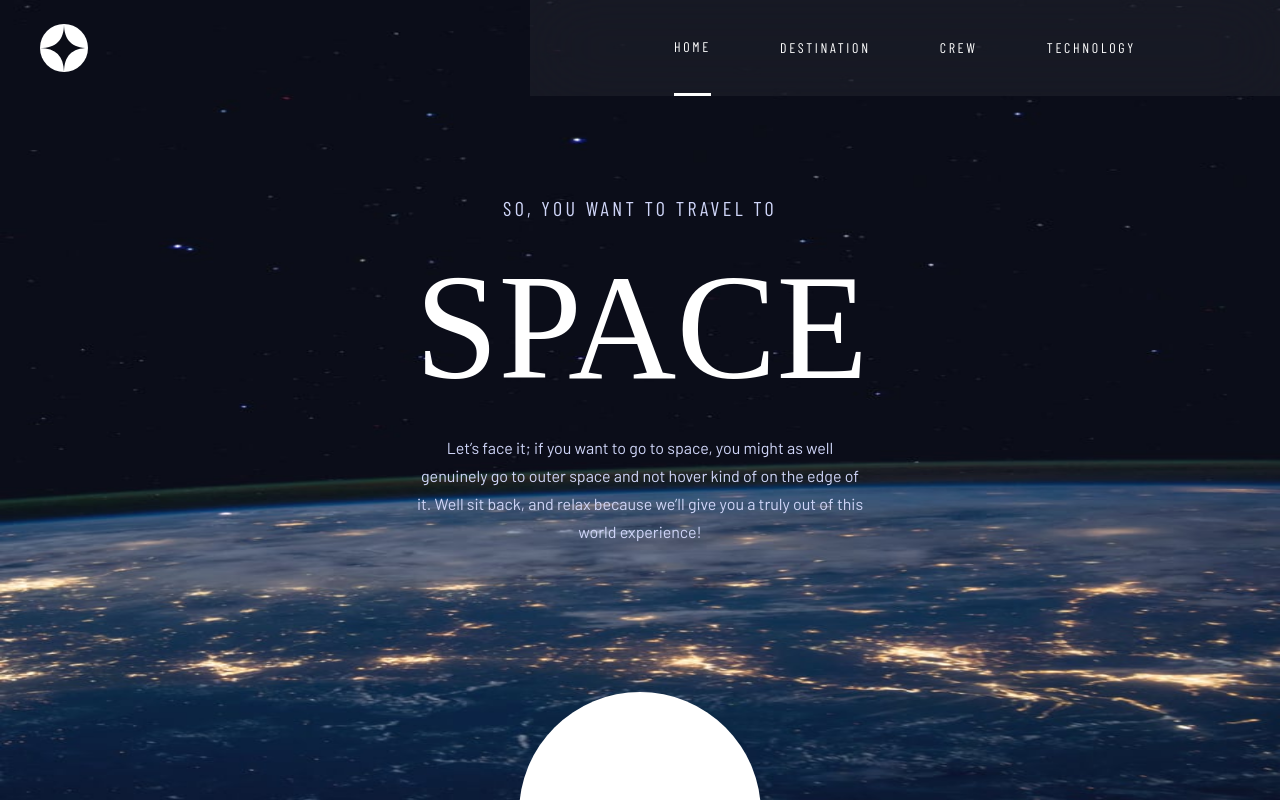
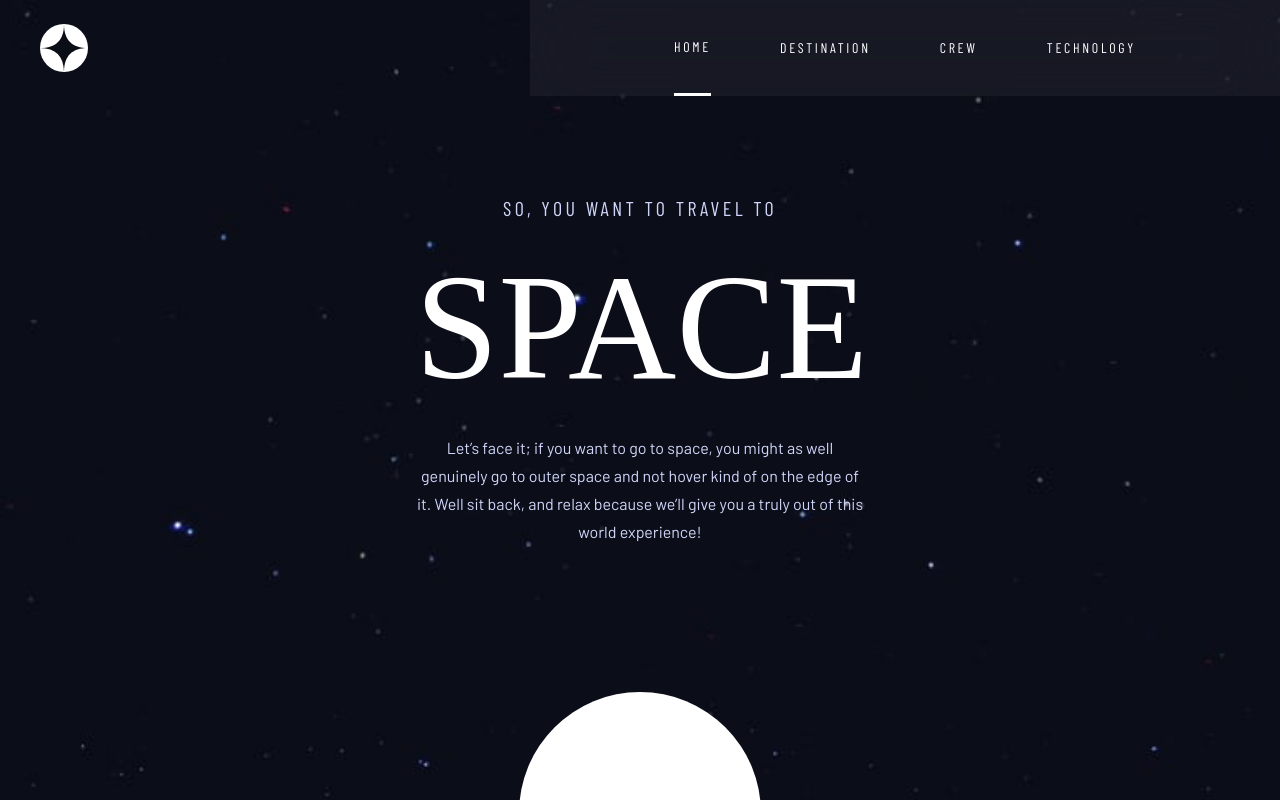
Before and after one commit to jadeli1720/space-tourism-website-main, a React (Create React App) app in the folder project/app/: page / in a window 1280 px wide. Shown: the top 800 px of the page. Built offline with nearby package versions, Linux system fonts and the light colour scheme; a web font is replaced by a local one.

Commit message:
Fixed background image responsiveness issues

```diff
--- a/project/app/public/index.html
+++ b/project/app/public/index.html
@@ -29,7 +29,6 @@
   </head>
   <body>
     <noscript>You need to enable JavaScript to run this app.</noscript>
-    <div id="background"></div>
     <div id="root"></div>
     <!--
       This HTML file is a template.
--- a/project/app/src/styles/components/homepage.scss
+++ b/project/app/src/styles/components/homepage.scss
@@ -5,7 +5,7 @@
   @include mixin.displayFlex(column, center, unset);
   text-align: center;
   margin: 40px 1.5rem 0;
-  height: 100vh;
+  // height: 100vh;
 
 
   .hp-text-container {
--- a/project/app/src/styles/global.scss
+++ b/project/app/src/styles/global.scss
@@ -36,7 +36,6 @@ body {
   min-height: 100vh;
   text-rendering: optimizeSpeed;
   line-height: 1.5;
-  // overflow: hidden !important;
 }
 
 /* Remove list styles on ul, ol elements with a list role, which suggests default styling will be removed */
@@ -44,6 +43,7 @@ ul[role='list'],
 ol[role='list'], li {
   list-style: none;
 }
+
 a {
   text-align: none;
 }
@@ -102,22 +102,17 @@ main {
   width:100%;
   min-height: 100vh;
   transition: 0.5s ease;
-  // overflow: hidden;
+  overflow: hidden;
 }
 
 /* ========== MOBILE =========== */
-#background {
-    position: absolute;
-    bottom: 0;
-    left: 0;
-    background-color: $dark-blue;
-    background-image: var(--background-mobile);
-    background-size: cover;
-    background-position: center bottom;
-    background-repeat: no-repeat;
-    min-height: 100vh;
-    width: 100%;
-    z-index: -1;
+body {
+  background-attachment: fixed;
+  background-color: $dark-blue;
+  background-image: var(--background-mobile);
+  background-size: cover;
+  background-position: center center;
+  background-repeat: no-repeat
 }
 
 .page-title {
@@ -161,13 +156,8 @@ main {
 
 /* ========== TABLET =========== */
 @include mixin.min-media-query($tablet-xs){
-  #background {
-    background-image: var(--background-tablet);
-        background-size: 100% 100vh;
-        background-position: center bottom;
-        background-repeat: no-repeat;
-        min-height: 100vh;
-        width: 100%;
+  body {
+    background-image: var(--background-tablet)
   }
 
   .page-title {
@@ -186,14 +176,8 @@ main {
 
 /* ========== DESKTOP =========== */
 @include mixin.min-media-query($desktop-sm){
-  #background {
+  body {
     background-image: var(--background-desktop);
-    background-size: cover;
-    background-position: right;
-    width: 100%;
-    min-height: 100vh;
-    top: 0;
-    right: 0;
   }
 
   .page-title {
```
